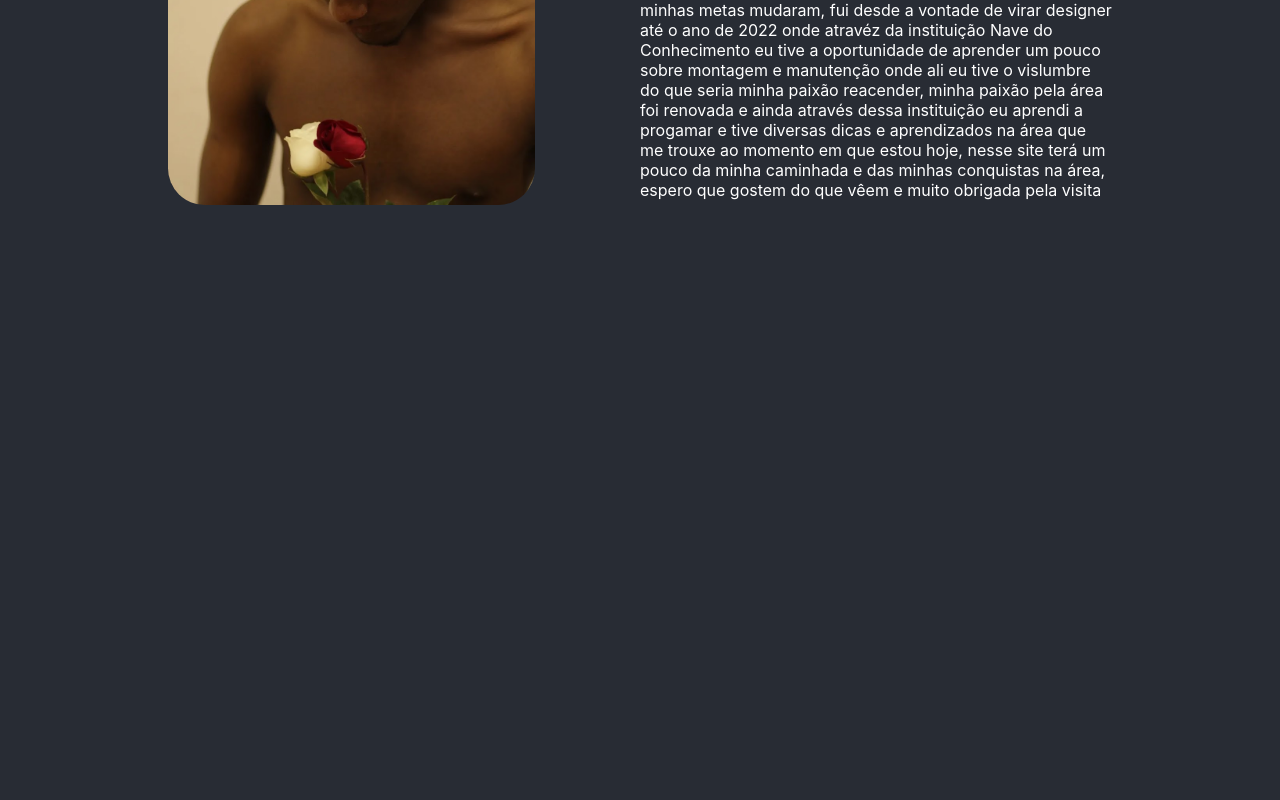
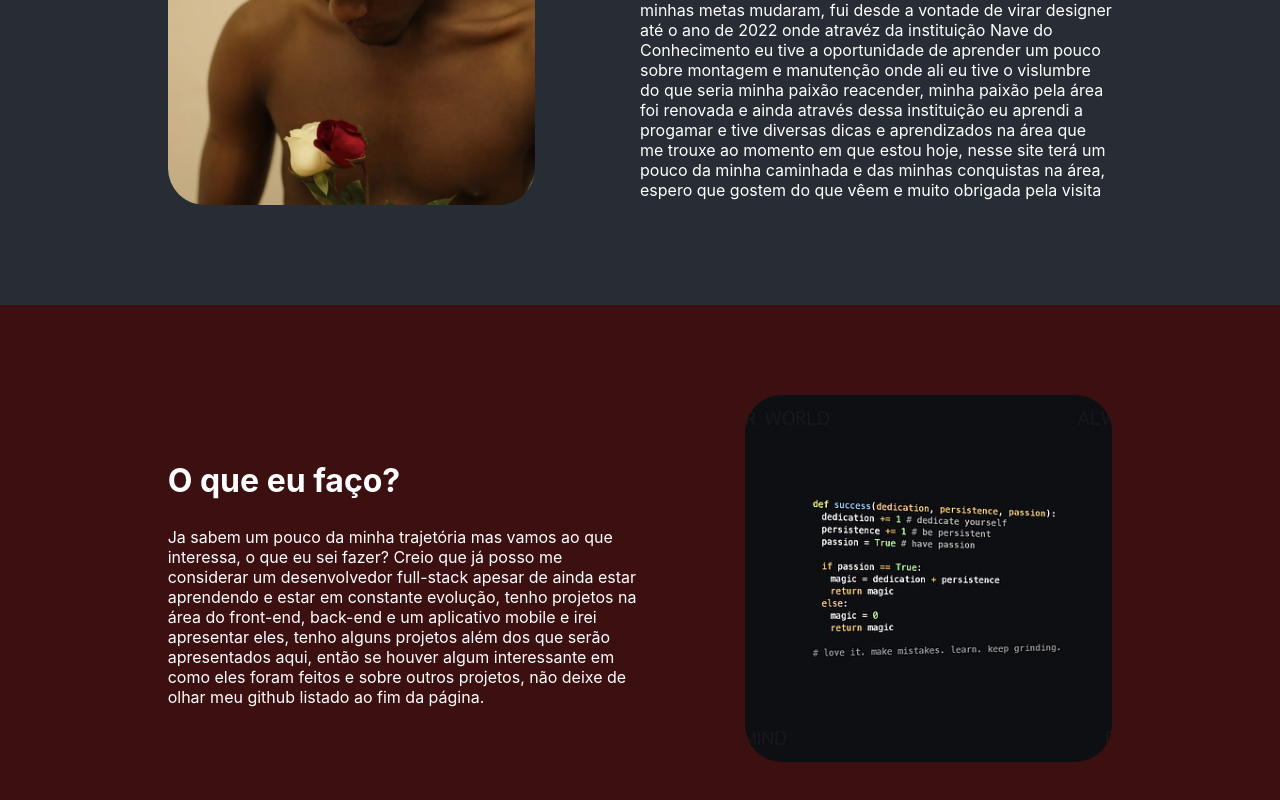
Before and after one commit to subaru3rem/Portifolio, a React (Create React App) app: page / in a window 1280 px wide. Shown: the part 310-1110 px from the top of the page. Before the commit the page ends 800 px from the top, so only its background shows below. Built offline with nearby package versions, Linux system fonts and the light colour scheme.

Commit message:
segunda sessão do site

```diff
--- a/src/App.css
+++ b/src/App.css
@@ -7,7 +7,7 @@
   align-items: center;
   width: 100%;
   height: 3rem;
-  background-color: #a52a2a;
+  background-color: #3c1010;
 }
 #menu_principal a{
   width: 15%;
@@ -15,10 +15,12 @@
   text-align: center;
   display: flex;
   flex-direction: column;
-
+  position: relative;
 }
 #menu_principal a::after{
   content: '';
+  position: absolute;
+  bottom: 2px;
   width: 0;
   transition: width 1s ease-out;
 }
@@ -28,14 +30,17 @@
   margin: 3px;
   background-color: white;
 }
-.qm_sou{
+.destaques{
   height: 100%;
   padding: 7% 9%;
   display: flex;
   justify-content: space-around;
   align-items: center;
 }
-.qm_sou img{
+.red{
+  background-color: #3c1010;
+}
+.imgs{
   width: 35%;
   height: 35%;
   border-radius: 10%;
--- a/src/App.js
+++ b/src/App.js
@@ -1,4 +1,5 @@
 import img_perfil from './images/img_perfil.jpg';
+import programming_photo from './images/programming_photo.jpg';
 import './App.css';
 
 function App() {
@@ -10,7 +11,7 @@ function App() {
         <a>Projetos</a>
         <a>Contatos</a>
       </header>
-      <section className='qm_sou'>
+      <section className='destaques'>
         <img src={img_perfil} className='imgs'/>
         <div className='textos'>
           <h1>Quem sou?</h1>
@@ -27,6 +28,22 @@ function App() {
           </p>
         </div>
       </section>
+      <section className='red'>
+      <div className='destaques'>
+        <div className='textos'>
+          <h1>O que eu faço?</h1>
+          <p>
+          Ja sabem um pouco da minha trajetória mas vamos ao que interessa, o que eu sei fazer?
+          Creio que já posso me considerar um desenvolvedor full-stack apesar de ainda estar
+          aprendendo e estar em constante evolução, tenho projetos na área do front-end, back-end
+          e um aplicativo mobile e irei apresentar eles, tenho alguns projetos além dos que serão
+          apresentados aqui, então se houver algum interessante em como eles foram feitos e sobre
+          outros projetos, não deixe de olhar meu github listado ao fim da página.
+          </p>
+        </div>
+        <img src={programming_photo} className='imgs'/>
+      </div>
+      </section>
     </div>
   );
 }
```
Also changed, not shown: src/images/programming_photo.jpg (added).
